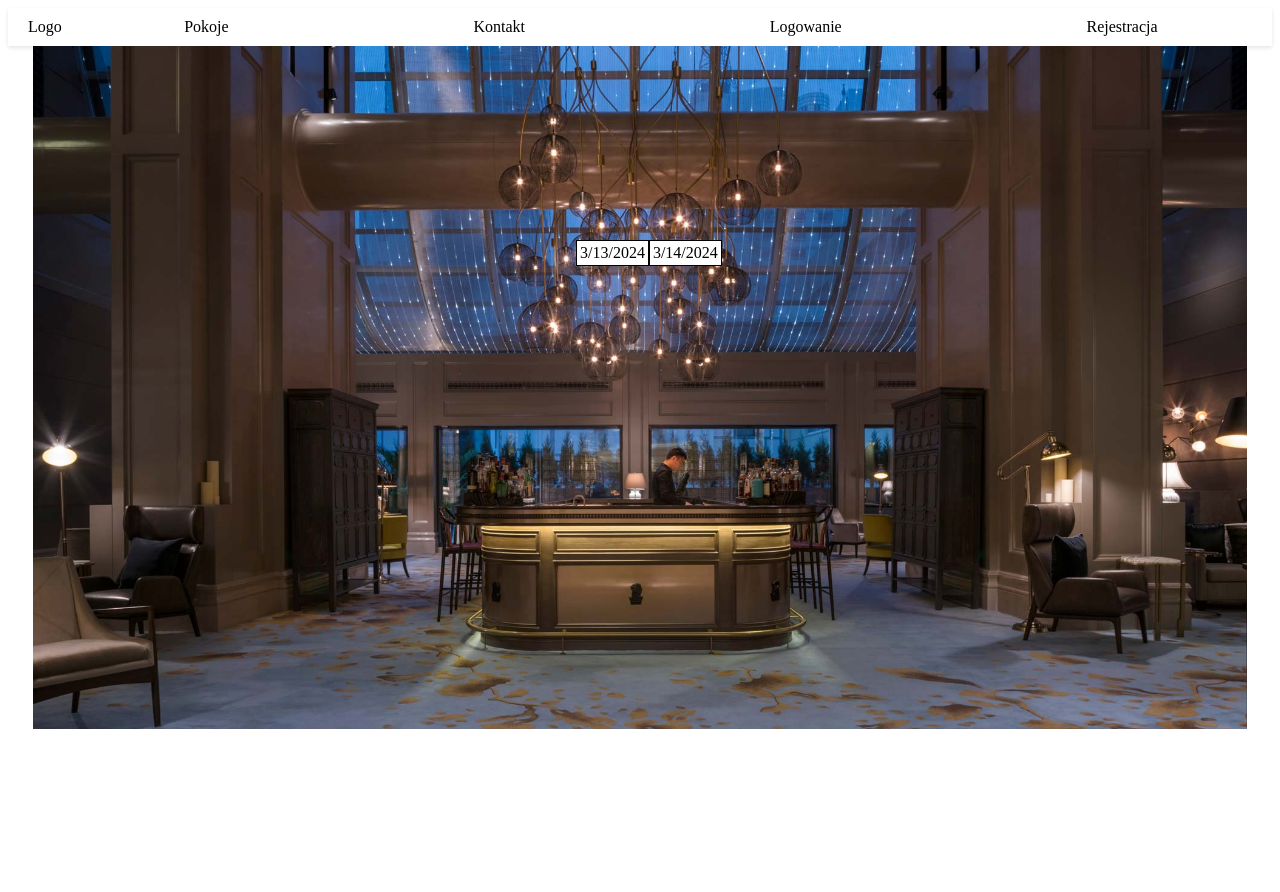
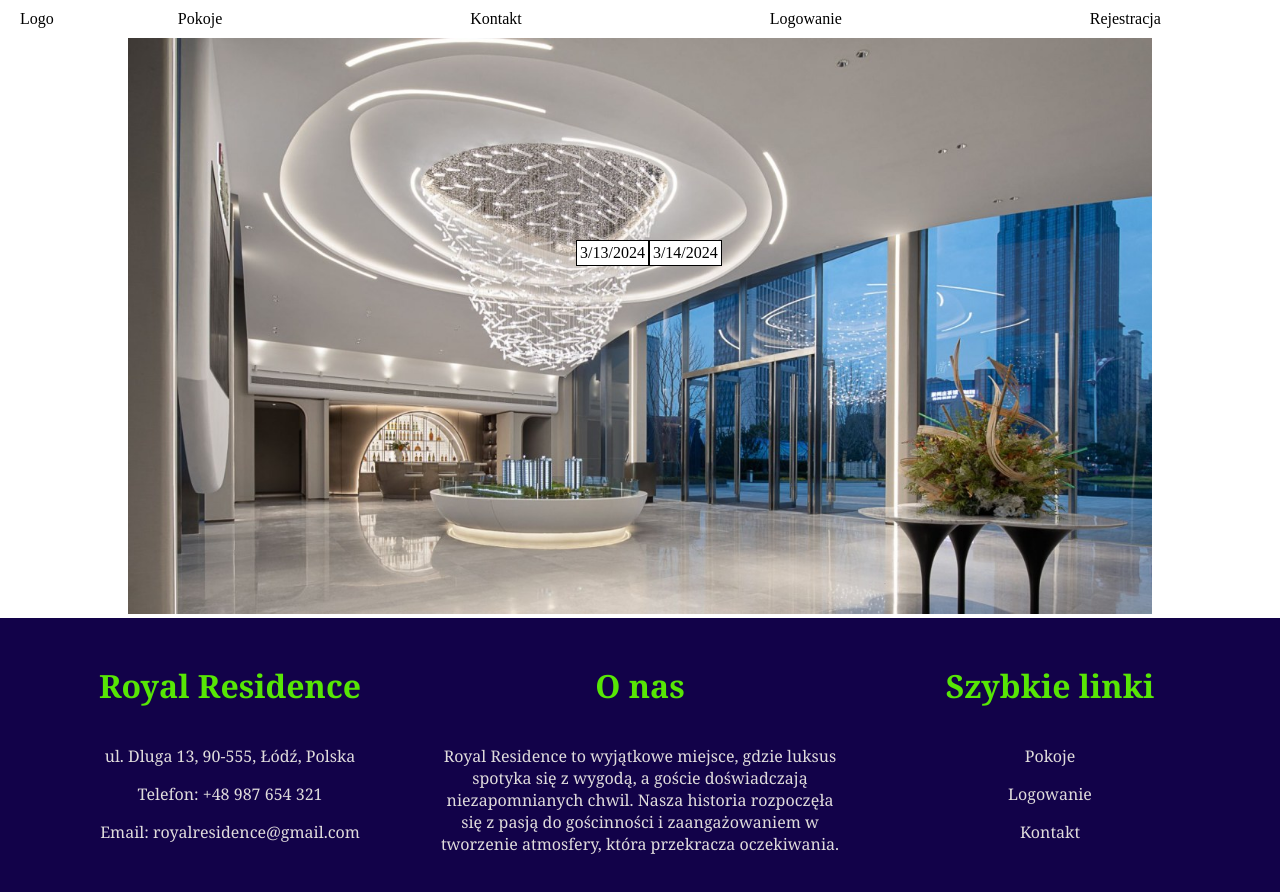
Before and after one commit to b4rtm/hotel-frontend, a React (Vite) app: page / in a window 1280 px wide. Shown: the top 892 px of the page. Before the commit the page ends 800 px from the top, so only its background shows below. Built offline with nearby package versions, Linux system fonts and the light colour scheme.

Commit message:
add footer

```diff
--- a/src/App.jsx
+++ b/src/App.jsx
@@ -2,7 +2,7 @@
 import './App.css'
 import MainPage from './components/MainPage.jsx'
 import Navbar from './components/Navbar.jsx'
-import ReservationPanel from './components/ReservationPanel.jsx'
+import Footer from './components/Footer.jsx'
 
 
 function App() {
@@ -12,6 +12,7 @@ function App() {
     <>
       <Navbar />
       <MainPage />
+      <Footer />
     </>
   )
 }
--- /dev/null
+++ b/src/components/Footer.jsx
@@ -0,0 +1,34 @@
+import '../stylesheets/main-page.css'
+import '../stylesheets/footer.css'
+
+function Footer(){
+    return (
+        <div className="footer">
+            <div className='footer-column'>
+                <h1>Royal Residence</h1>
+                <div className='footer-content'>
+                    <p>ul. Dluga 13, 90-555, Łódź, Polska</p>
+                    <p>Telefon: +48 987 654 321</p>
+                    <p>Email: royalresidence@gmail.com</p>
+                </div>
+            </div>
+            <div className='footer-column'>
+                <h1>O nas</h1>
+                <div className='footer-content'>
+                   <p>Royal Residence to wyjątkowe miejsce, gdzie luksus spotyka się z wygodą, a goście doświadczają niezapomnianych chwil. Nasza historia rozpoczęła się z pasją do gościnności i zaangażowaniem w tworzenie atmosfery, która przekracza oczekiwania.</p>
+                </div>
+            </div>
+            <div className='footer-column'>
+                <h1>Szybkie linki</h1>
+                <div className='footer-content'>
+                    <p>Pokoje</p>
+                    <p>Logowanie</p>
+                    <p>Kontakt</p>
+                </div>
+            </div>
+        </div>
+      );
+
+}
+
+export default Footer;
--- a/src/components/MainPage.jsx
+++ b/src/components/MainPage.jsx
@@ -4,7 +4,7 @@ import '../stylesheets/main-page.css'
 function MainPage(){
     return (
         <div className="main-page">
-            <img src="lobby.jpg" className="main-img"></img>
+            <img src="lobby2.jpg" className="main-img"></img>
             <ReservationPanel />
         </div>
       );
--- a/src/components/ReservationPanel.jsx
+++ b/src/components/ReservationPanel.jsx
@@ -10,8 +10,8 @@ function ReservationPanel(){
 
 
         <div className="reservation-panel">
-            <ReservationPanelTile className='reservation-panel-tile' initialDate={currentDate.toLocaleDateString()}/>
-            <ReservationPanelTile className='reservation-panel-tile' initialDate={tomorrowDate.toLocaleDateString()}/>
+            <ReservationPanelTile className='reservation-panel-tile' initialDate={currentDate}/>
+            <ReservationPanelTile className='reservation-panel-tile' initialDate={tomorrowDate}/>
         </div>
       );
 
--- /dev/null
+++ b/src/stylesheets/footer.css
@@ -0,0 +1,25 @@
+
+
+.footer{
+    padding: 25px;
+    display: flex;
+    background-color: rgb(18, 2, 73);
+    color: rgb(224, 220, 220);
+    font-family:Cambria, Cochin, Georgia, Times, 'Times New Roman', serif ;
+
+}
+
+.footer-column{
+    flex: 1;
+    display: flex;
+    flex-direction: column;
+    text-align: center;
+}
+
+.footer-column h1{
+    color: #57e605;
+}
+
+.footer-content{
+
+}
--- a/src/stylesheets/main-page.css
+++ b/src/stylesheets/main-page.css
@@ -1,7 +1,12 @@
+body{
+    margin: 0;
+    padding: 0;
+}
 
 .main-img{
-    width: 96%;
-    margin: 0 2%;
+    /* max-height: 900px; */
+    width: 80%;
+    margin: 0 10%;
 }
 
 .reservation-panel{
--- a/src/stylesheets/navbar.css
+++ b/src/stylesheets/navbar.css
@@ -3,8 +3,7 @@
     /* justify-content: space-between; */
     align-items: center;
     background-color: white;
-    padding: 10px 20px; /* Możesz dostosować wartości do swoich preferencji */
-    box-shadow: 0 2px 4px rgba(0, 0, 0, 0.1); /* Dodaj cień, aby navbar był wyraźny na jasnym tle */
+    padding: 10px 20px;
   }
 
   .navbar-item{
```
Also changed, not shown: public/lobby2.jpg (added).
